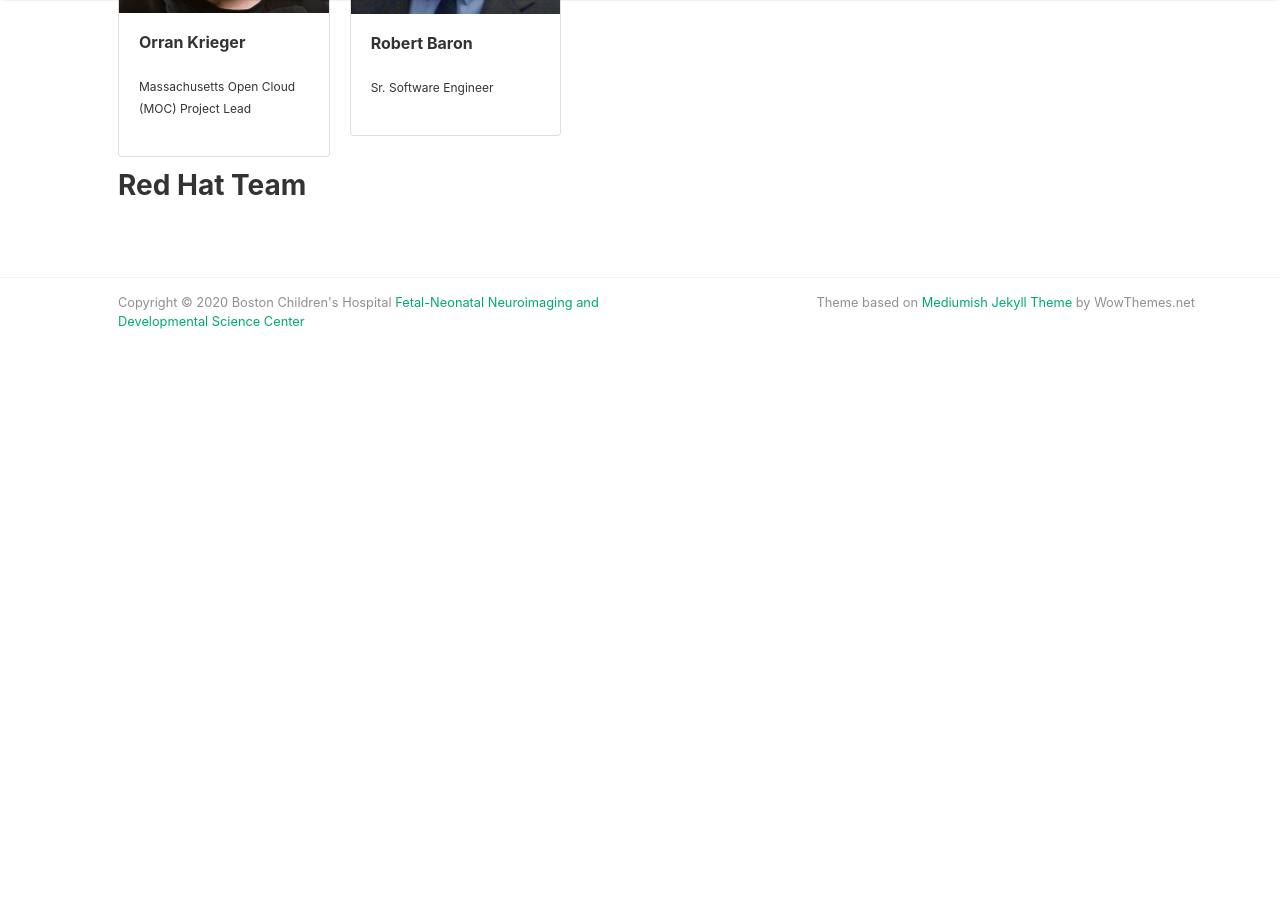
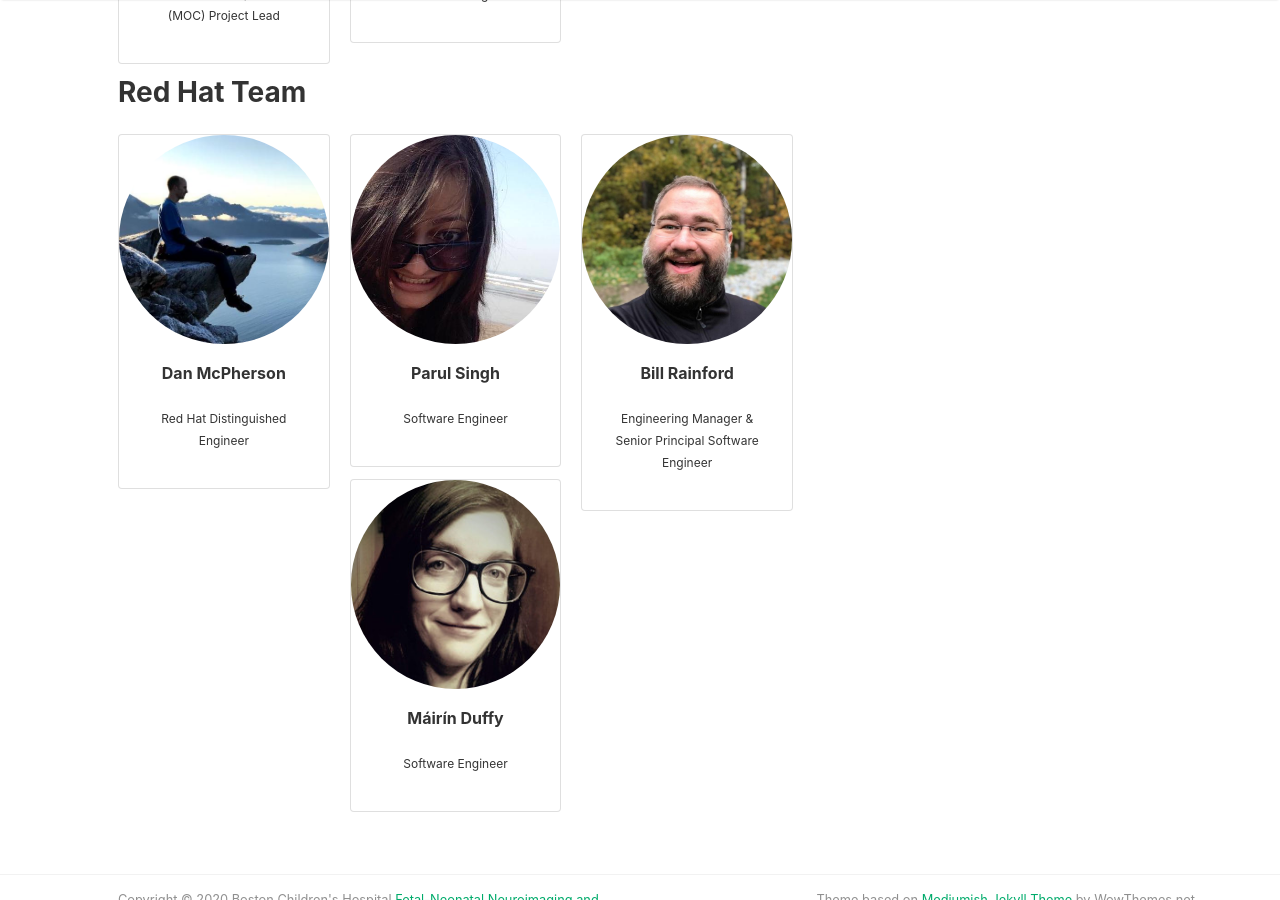
Before and after one commit to FNNDSC/website-old, a Jekyll site: the page built from _pages/about.md, in a window 1280 px wide and 900 px high, scrolled down 3808 px. Built offline with Jekyll 4.4.1, drawn with Linux system fonts in a browser that asks for light colours; nearby versions of some CDN libraries; before the commit the page ends 4213 px from its top, so only the background shows below that.

Commit message:
adding redhat team + properly crop other team headshots

```diff
--- a/_includes/people.html
+++ b/_includes/people.html
@@ -1,15 +1,16 @@
+<div id="team">
 <h3>Boston Children's Hospital Team</h3>
 
 <div class="card-columns" style="font-size: .75em">
-  <div class="card">
-    <img class="card-img-top img-fluid" src="/assets/images/team/ellengrant.jpg" alt="Ellen Grant">
+  <div class="card text-center">
+    <img class="card-img-top img-fluid rounded-circle" src="/assets/images/team/ellengrant.jpg" alt="Ellen Grant">
     <div class="card-body">
       <h6 class="card-title">Ellen Grant</h6>
        <p class="card-text">Staff Clinician, Professor in Radiology at Harvard Medical School</p>
     </div>
   </div>
-  <div class="card">
-    <img class="card-img-top img-fluid" src="/assets/images/team/rudolphpienaar.jpg" alt="Rudolph Pienaar">
+  <div class="card text-center">
+    <img class="card-img-top img-fluid rounded-circle" src="/assets/images/team/rudolphpienaar.jpg" alt="Rudolph Pienaar">
       <div class="card-body">
         <h6 class="card-title">Rudolph Pienaar</h6>
         <p class="card-text">Staff Scientist &amp; Technical Director - Principal ChRIS Architect</p>
@@ -17,22 +18,22 @@
   </div>
 </div>
 <div class="card-columns" style="font-size: .75em">
-  <div class="card">
-    <img class="card-img-top img-fluid" src="/assets/images/team/jorgebernal.jpg" alt="Jorge Bernal">
+  <div class="card text-center">
+    <img class="card-img-top img-fluid rounded-circle" src="/assets/images/team/jorgebernal.jpg" alt="Jorge Bernal">
     <div class="card-body">
       <h6 class="card-title">Jorge Bernal</h6>
       <p class="card-text">Research Software Engineer - ChRIS Backend</p>
     </div>
   </div>
-  <div class="card">
-    <img class="card-img-top img-fluid" src="/assets/images/team/gideonpinto.jpg" alt="Gideon Pinto">
+  <div class="card text-center">
+    <img class="card-img-top img-fluid rounded-circle" src="/assets/images/team/gideonpinto.jpg" alt="Gideon Pinto">
     <div class="card-body">
       <h6 class="card-title">Gideon Pinto</h6>
       <p class="card-text">Research Developer - ChRIS Frontend</p>
     </div>
   </div>
-  <div class="card">
-    <img class="card-img-top img-fluid" src="/assets/images/team/sandipsamal.jpg" alt="Sandip Samal">
+  <div class="card text-center">
+    <img class="card-img-top img-fluid rounded-circle" src="/assets/images/team/sandipsamal.jpg" alt="Sandip Samal">
     <div class="card-body">
       <h6 class="card-title">Sandip Samal</h6>
       <p class="card-text">Research Developer - ChRIS</p>
@@ -43,16 +44,16 @@
 <h3>Massachusetts Open Cloud Team</h3>
 
 
-<div class="card-columns" style="font-size: .75em">
-    <div class="card">
-        <img class="card-img-top img-fluid" src="/assets/images/team/orrankrieger.jpg" alt="Orran Krieger">
+<div class="card-columns moc" style="font-size: .75em">
+    <div class="card text-center">
+        <img class="card-img-top img-fluid rounded-circle" src="/assets/images/team/orrankrieger.jpg" alt="Orran Krieger">
         <div class="card-body">
           <h6 class="card-title">Orran Krieger</h6>
           <p class="card-text">Massachusetts Open Cloud (MOC) Project Lead</p>
         </div>
     </div>
-    <div class="card">
-      <img class="card-img-top img-fluid" src="/assets/images/team/robertbaron.png" alt="Robert Baron">
+    <div class="card text-center">
+      <img class="card-img-top img-fluid rounded-circle" src="/assets/images/team/robertbaron.png" alt="Robert Baron">
       <div class="card-body">
         <h6 class="card-title">Robert Baron</h6>
         <p class="card-text">Sr. Software Engineer</p>
@@ -61,3 +62,36 @@
 </div>
 
 <h3>Red Hat Team</h3>
+
+<div class="card-columns rht" style="font-size: .75em">
+    <div class="card text-center">
+        <img class="card-img-top img-fluid rounded-circle" src="/assets/images/team/danmcpherson.jpg" alt="Dan McPherson">
+        <div class="card-body">
+          <h6 class="card-title">Dan McPherson</h6>
+          <p class="card-text">Red Hat Distinguished Engineer</p>
+        </div>
+    </div>
+    <div class="card text-center">
+      <img class="card-img-top img-fluid rounded-circle" src="/assets/images/team/parulsingh.jpg" alt="Parul Singh">
+      <div class="card-body">
+        <h6 class="card-title">Parul Singh</h6>
+        <p class="card-text">Software Engineer</p>
+      </div>
+    </div>
+    <div class="card text-center">
+        <img class="card-img-top img-fluid rounded-circle" src="/assets/images/team/mairinduffy.jpg" alt="Máirín Duffy">
+        <div class="card-body">
+          <h6 class="card-title">M&aacute;ir&iacute;n Duffy</h6>
+          <p class="card-text">Software Engineer</p>
+        </div>
+      </div>
+      <div class="card text-center">
+          <img class="card-img-top img-fluid rounded-circle" src="/assets/images/team/billrainford.jpg" alt="Bill Rainford">
+          <div class="card-body">
+            <h6 class="card-title">Bill Rainford</h6>
+            <p class="card-text">Engineering Manager & Senior Principal Software Engineer</p>
+          </div>
+        </div>
+</div>
+
+</div>
```
Also changed, not shown: assets/images/team/billrainford.jpg (added), assets/images/team/danmcpherson.jpg (added), assets/images/team/ellengrant.jpg, assets/images/team/gideonpinto.jpg, assets/images/team/jorgebernal.jpg, assets/images/team/mairinduffy.jpg (added), assets/images/team/parulsingh.jpg (added), assets/images/team/rudolphpienaar.jpg, assets/images/team/sandipsamal.jpg.
